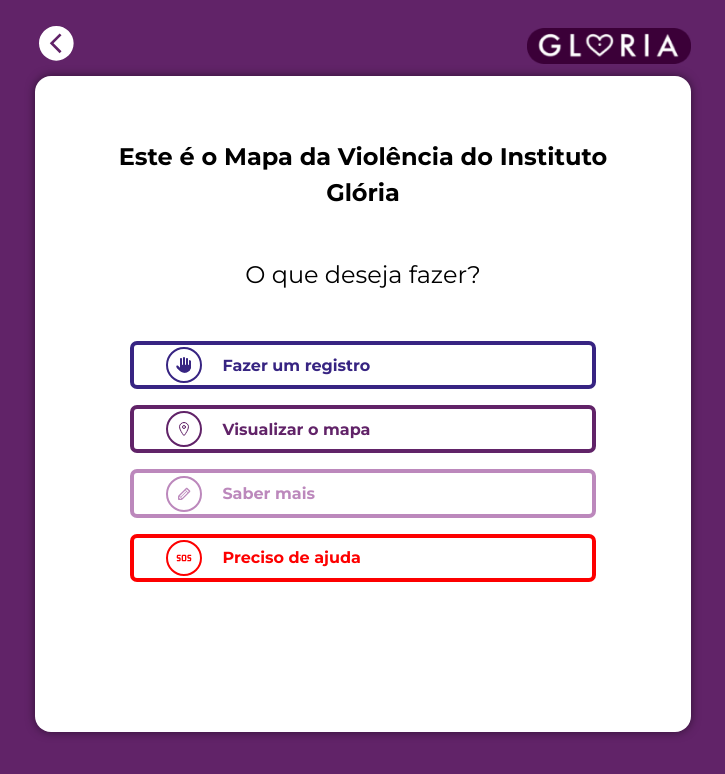
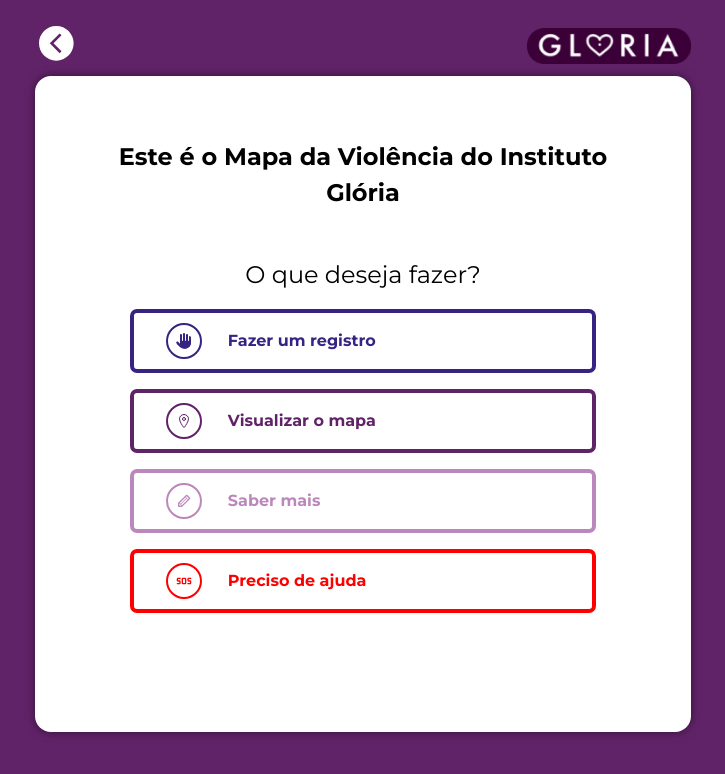
Before and after one commit to anajbsouza/Mapa-da-Violencia, a React (Vite) app in the folder frontend/: page /what-to-do in a window 1280 px wide. Shown: the top 774 px of the page, without its empty margins (277-1002 px from the left). Built offline with nearby package versions, Linux system fonts and the light colour scheme.

Commit message:
feat: what to do page css's corrections

```diff
--- a/frontend/src/pages/WhatToDoPage.tsx
+++ b/frontend/src/pages/WhatToDoPage.tsx
@@ -30,25 +30,37 @@ const WhatToDoPage = () => {
                     </section>
 
                     <nav className="navigation">
-                        <section className="violence-registration">
+                        <div
+                            className="violence-registration"
+                            onClick={() => navigate("/form-about-violence", { state: { action: 'register' } })}
+                        >
                             <FaHand className="FaHand" />
-                            <button className="button-violence" onClick={() => navigate("/form-about-violence", { state: { action: 'register' } })}>Fazer um registro</button>
-                        </section>
+                            <p className="text-violence-registration">Fazer um registro</p>
+                        </div>
 
-                        <section className="map-visualization">
+                        <div
+                            className="map-visualization"
+                            onClick={() => navigate("/authorize-localization", { state: { action: 'viewMap' } })}
+                        >
                             <IoLocationOutline className="IoLocation"/>
-                            <button className="button-map" onClick={() => navigate("/authorize-localization", { state: { action: 'viewMap' } })}>Visualizar o mapa</button>
-                        </section>
+                            <p className="text-map-visualization">Visualizar o mapa</p>
+                        </div>
 
-                        <section className="know-more">
+                        <div
+                            className="know-more"
+                            onClick={() => navigate("/violence-types")}
+                        >
                             <TiPencil className="TiPencil"/>
-                            <button className="button-know-more" onClick={() => navigate("/violence-types")}>Saber mais</button>
-                        </section>
+                            <p className="text-know-more">Saber mais</p>
+                        </div>
 
-                        <section className="help">
+                        <div
+                            className="help"
+                            onClick={() => navigate("/emergency")}
+                        >
                             <MdOutlineSos className="MdOutline"/>
-                            <button className="button-help" onClick={() => navigate("/emergency")}>Preciso de ajuda</button>
-                        </section>
+                            <p className="text-help">Preciso de ajuda</p>
+                        </div>
                     </nav>
                 </section>
             </main>
--- a/frontend/src/styles/WhatToDoPage.css
+++ b/frontend/src/styles/WhatToDoPage.css
@@ -24,118 +24,83 @@
     padding-right: 1rem;
     font-size: 0.8em;
 }
-.violence-registration{
+
+.violence-registration,
+.map-visualization,
+.know-more,
+.help {
     display: flex;
     align-items: center;
     justify-content: flex-start;
     padding-left: 4vh;
     border: 4px solid;
-    border-color: #372482;
     border-radius: 7px;
     margin-bottom: 2vh;
+    cursor: pointer;
+}
 
-    .FaHand{
+.FaHand,
+.IoLocation,
+.TiPencil,
+.MdOutline {
+    border: 2px solid;
+    border-radius: 80%;
+    padding: 1vh;
+}
+
+.violence-registration {
+    border-color: #372482;
+
+    .FaHand,
+    .text-violence-registration {
         color: #372482;
-        border: 2px solid;
-        border-radius: 80%;
-        padding: 1vh;
     }
 
-    .button-violence{
-        border-color: transparent;
-        color: #372482;
+    .text-violence-registration {
         font-weight: bold;
-        background: #fff;
-    }
-
-    .button-violence:focus{
-        outline: none;
+        margin-left: 2vw;
     }
 }
 
-.map-visualization{
-    display: flex;
-    align-items: center;
-    justify-content: flex-start;
-    padding-left: 4vh;
-    border: 4px solid;
+.map-visualization {
     border-color: #612368;
-    border-radius: 7px;
-    margin-bottom: 2vh;
 
-    .IoLocation{
+    .IoLocation,
+    .text-map-visualization {
         color: #612368;
-        border: 2px solid;
-        border-radius: 80%;
-        padding: 1vh;
     }
 
-    .button-map{
-        border-color: transparent;
-        color: #612368;
+    .text-map-visualization {
         font-weight: bold;
-        background: #fff;
-    }
-
-    .button-map:focus{
-        outline: none;
+        margin-left: 2vw;
     }
 }
 
-.know-more{
-    display: flex;
-    align-items: center;
-    justify-content: flex-start;
-    padding-left: 4vh;
-    border: 4px solid;
+.know-more {
     border-color: #BC88BC;
-    border-radius: 7px;
-    margin-bottom: 2vh;
 
-    .TiPencil{
+    .TiPencil,
+    .text-know-more {
         color: #BC88BC;
-        border: 2px solid;
-        border-radius: 80%;
-        padding: 1vh;
     }
 
-    .button-know-more{
-        border-color: transparent;
-        color: #BC88BC;
+    .text-know-more {
         font-weight: bold;
-        background: #fff;
-    }
-
-    .button-know-more:focus{
-        outline: none;
+        margin-left: 2vw;
     }
 }
 
-.help{
-    display: flex;
-    align-items: center;
-    justify-content: flex-start;
-    padding-left: 4vh;
-    border: 4px solid;
+.help {
     border-color: #FD0000;
-    border-radius: 7px;
 
-    .MdOutline{
+    .MdOutline,
+    .text-help {
         color: #FD0000;
-        border: 2px solid;
-        border-radius: 80%;
-        padding: 1vh;
     }
 
-    .button-help{
-        border-color: transparent;
-        color: #FD0000;
+    .text-help {
         font-weight: bold;
-        background: #fff;
-    }
-
-    .button-help:focus{
-        outline: none;
+        margin-left: 2vw;
     }
 }
 
@@ -143,6 +108,11 @@
     height: 9vh;
   }
 
+@media (min-width: 400px) {
+    .navigation {
+        margin-top: -5vh;
+    }
+}
 
 @media (min-width: 600px) {
     main {
@@ -161,47 +131,26 @@
         font-size: 1.5rem;
     }
 
-    .violence-registration {
-        font-size: 1rem;
-        margin-top: -3vh;
-        width: 90%;
-    }
-
-    .map-visualization {
-        font-size: 1rem;
-        width: 90%;
-    }
-
+    .violence-registration,
+    .map-visualization,
     .know-more {
-        font-size: 1rem;
+        font-size: 0.8rem;
         width: 90%;
     }
 
     .help {
-        font-size: 1rem;
+        font-size: 0.8rem;
         width: 90%;
         margin-bottom: 4vh;
     }
 }
 
 @media (min-width: 1000px) {
-    .question-whattodo {
-        margin: -20vh;
-    }
-    .violence-registration {
-        width: 70%;
-        margin-top: -1vh;
-    }
-
-    .map-visualization {
-        width: 70%;
-    }
-
-    .know-more {
-        width: 70%;
-    }
-
+    .violence-registration,
+    .map-visualization,
+    .know-more,
     .help {
         width: 70%;
+        font-size: 1rem;
     }
 }
```
